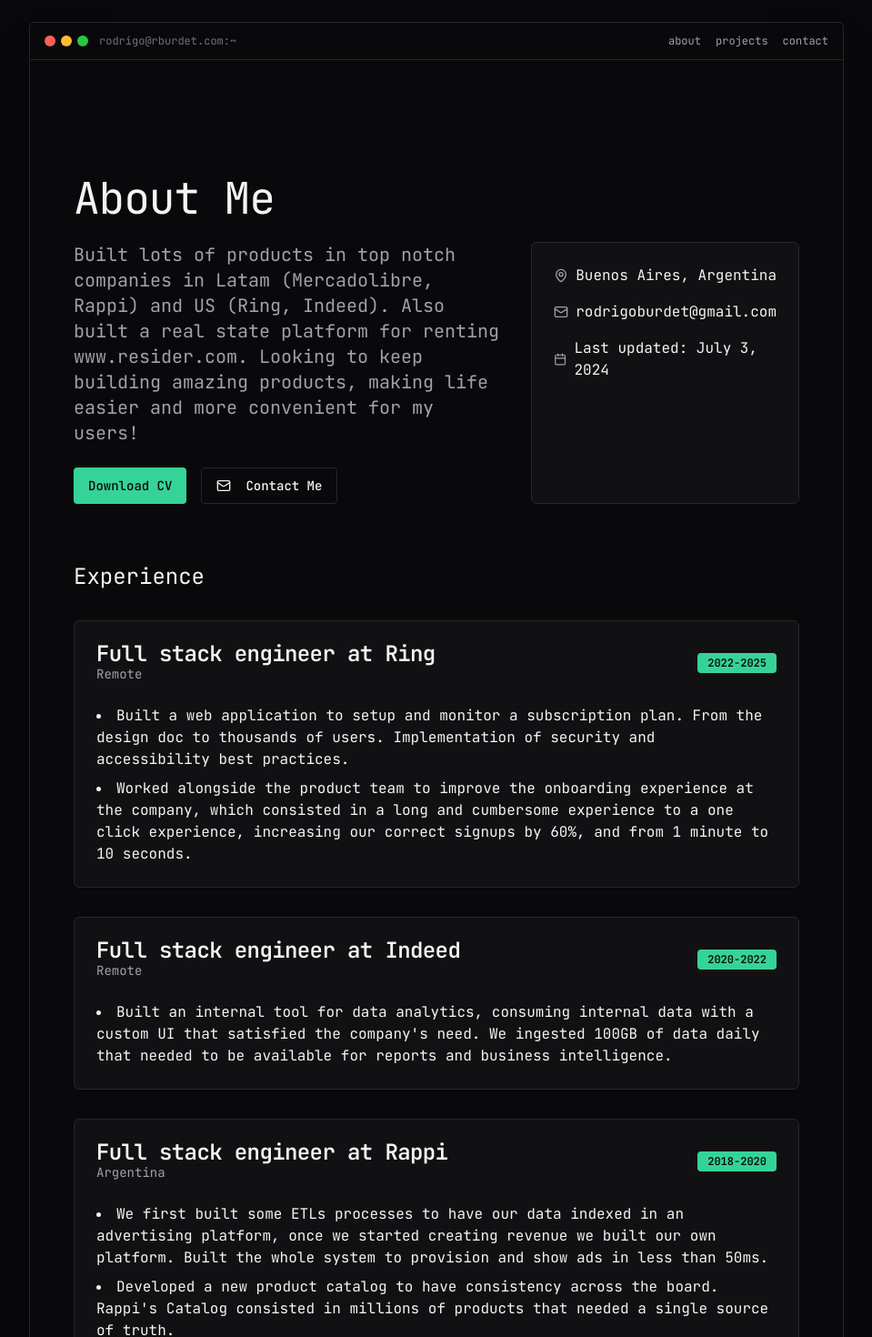
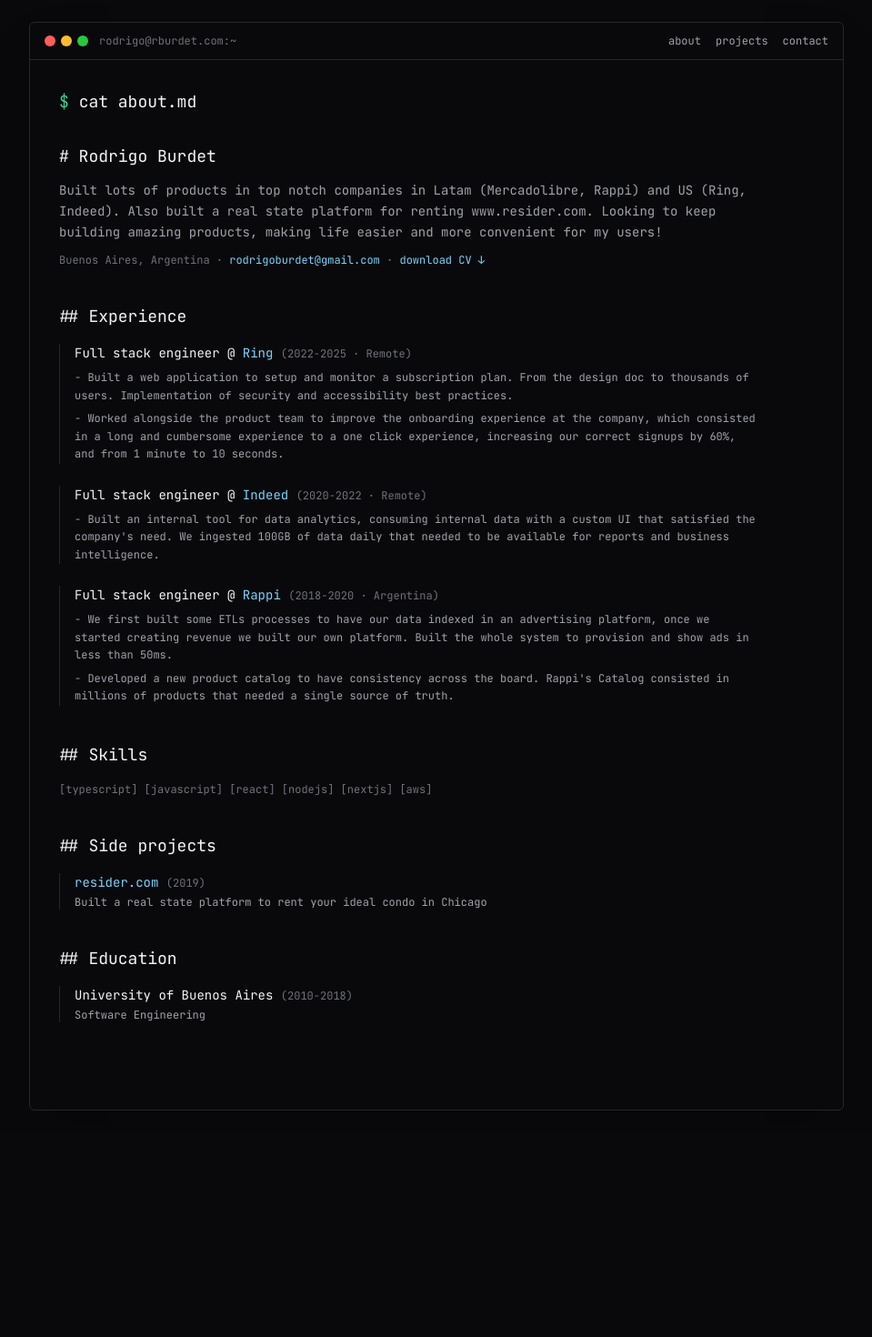
Before and after one commit to rburdet/portfolio, a Next.js app: page /about in a window 1280 px wide. Shown: the top 1470 px of the page at 91% size, without its empty margins (160-1119 px from the left). After the commit the page ends 1245 px from the top, so only its background shows below. Built offline with nearby package versions, Linux system fonts and the light colour scheme.

Commit message:
feat: terminal skin for about, projects and contact pages
Co-Authored-By: Claude Fable 5 <noreply@anthropic.com>

```diff
--- a/app/(terminal)/about/page.tsx
+++ b/app/(terminal)/about/page.tsx
@@ -1,175 +1,120 @@
-import { Button } from "@/components/ui/button"
-import { Card, CardContent, CardDescription, CardHeader, CardTitle } from "@/components/ui/card"
-import { Badge } from "@/components/ui/badge"
-import { Mail, MapPin, Calendar, ExternalLink } from "lucide-react"
+import Prompt from "@/components/terminal/prompt";
+
+const EXPERIENCE = [
+	{
+		role: "Full stack engineer",
+		company: "Ring",
+		period: "2022-2025",
+		location: "Remote",
+		items: [
+			"Built a web application to setup and monitor a subscription plan. From the design doc to thousands of users. Implementation of security and accessibility best practices.",
+			"Worked alongside the product team to improve the onboarding experience at the company, which consisted in a long and cumbersome experience to a one click experience, increasing our correct signups by 60%, and from 1 minute to 10 seconds.",
+		],
+	},
+	{
+		role: "Full stack engineer",
+		company: "Indeed",
+		period: "2020-2022",
+		location: "Remote",
+		items: [
+			"Built an internal tool for data analytics, consuming internal data with a custom UI that satisfied the company's need. We ingested 100GB of data daily that needed to be available for reports and business intelligence.",
+		],
+	},
+	{
+		role: "Full stack engineer",
+		company: "Rappi",
+		period: "2018-2020",
+		location: "Argentina",
+		items: [
+			"We first built some ETLs processes to have our data indexed in an advertising platform, once we started creating revenue we built our own platform. Built the whole system to provision and show ads in less than 50ms.",
+			"Developed a new product catalog to have consistency across the board. Rappi's Catalog consisted in millions of products that needed a single source of truth.",
+		],
+	},
+];
+
+const SKILLS = ["Typescript", "Javascript", "React", "NodeJS", "NextJS", "AWS"];
 
 export default function AboutPage() {
 	return (
-    <main>
-      <div className="container px-4 py-16 md:py-24">
-        <div className="mb-16">
-          <h1 className="mb-6 text-4xl font-mono tracking-tight md:text-5xl">About Me</h1>
-          <div className="grid gap-6 md:grid-cols-[2fr_1fr]">
-            <div className="space-y-6">
-              <p className="text-xl text-muted-foreground">
-                Built lots of products in top notch companies in Latam (Mercadolibre, Rappi) and US (Ring, Indeed). Also
-                built a real state platform for renting www.resider.com. Looking to keep building amazing products,
+		<main className="max-w-3xl">
+			<Prompt command="cat about.md" className="mb-8" />
+
+			<section className="mb-10 text-sm leading-relaxed text-zinc-400">
+				<h2 className="mb-3 text-lg text-zinc-100"># Rodrigo Burdet</h2>
+				<p>
+					Built lots of products in top notch companies in Latam (Mercadolibre,
+					Rappi) and US (Ring, Indeed). Also built a real state platform for
+					renting www.resider.com. Looking to keep building amazing products,
 					making life easier and more convenient for my users!
 				</p>
-              <div className="flex flex-wrap gap-4">
-                <Button asChild>
-                  <a href="/Rodrigo_Burdet_CV.pdf" download>
-                    Download CV
+				<p className="mt-3 text-xs text-zinc-500">
+					Buenos Aires, Argentina ·{" "}
+					<a href="mailto:rodrigoburdet@gmail.com" className="text-term-cyan hover:underline">
+						rodrigoburdet@gmail.com
+					</a>{" "}
+					·{" "}
+					<a href="/Rodrigo_Burdet_CV.pdf" download className="text-term-cyan hover:underline">
+						download CV ↓
 					</a>
-                </Button>
-                <Button variant="outline" asChild>
-                  <a href="mailto:rodrigoburdet@gmail.com">
-                    <Mail className="w-4 h-4 mr-2" />
-                    Contact Me
-                  </a>
-                </Button>
-              </div>
-            </div>
-            <Card>
-              <CardContent className="p-6">
-                <div className="space-y-4">
-                  <div className="flex items-center gap-2">
-                    <MapPin className="w-4 h-4 text-muted-foreground" />
-                    <span>Buenos Aires, Argentina</span>
-                  </div>
-                  <div className="flex items-center gap-2">
-                    <Mail className="w-4 h-4 text-muted-foreground" />
-                    <a href="mailto:rodrigoburdet@gmail.com" className="hover:underline">
-                      rodrigoburdet@gmail.com
-                    </a>
-                  </div>
-                  <div className="flex items-center gap-2">
-                    <Calendar className="w-4 h-4 text-muted-foreground" />
-                    <span>Last updated: July 3, 2024</span>
-                  </div>
-                </div>
-              </CardContent>
-            </Card>
-          </div>
-        </div>
-
-        <section className="mb-16">
-          <h2 className="mb-8 text-2xl font-mono">Experience</h2>
-          <div className="space-y-8">
-            <ExperienceCard
-              title="Full stack engineer"
-              company="Ring"
-              period="2022-2025"
-              location="Remote"
-              responsibilities={[
-                "Built a web application to setup and monitor a subscription plan. From the design doc to thousands of users. Implementation of security and accessibility best practices.",
-                "Worked alongside the product team to improve the onboarding experience at the company, which consisted in a long and cumbersome experience to a one click experience, increasing our correct signups by 60%, and from 1 minute to 10 seconds.",
-              ]}
-            />
-
-            <ExperienceCard
-              title="Full stack engineer"
-              company="Indeed"
-              period="2020-2022"
-              location="Remote"
-              responsibilities={[
-                "Built an internal tool for data analytics, consuming internal data with a custom UI that satisfied the company's need. We ingested 100GB of data daily that needed to be available for reports and business intelligence.",
-              ]}
-            />
-
-            <ExperienceCard
-              title="Full stack engineer"
-              company="Rappi"
-              period="2018-2020"
-              location="Argentina"
-              responsibilities={[
-                "We first built some ETLs processes to have our data indexed in an advertising platform, once we started creating revenue we built our own platform. Built the whole system to provision and show ads in less than 50ms.",
-                "Developed a new product catalog to have consistency across the board. Rappi's Catalog consisted in millions of products that needed a single source of truth.",
-              ]}
-            />
-          </div>
+				</p>
 			</section>
 
-        <section className="mb-16">
-          <h2 className="mb-8 text-2xl font-mono">Skills</h2>
-          <div className="flex flex-wrap gap-2">
-            {["Typescript", "Javascript", "React", "NodeJS", "NextJS", "AWS"].map((skill) => (
-              <Badge key={skill} variant="secondary" className="text-base py-1.5 px-3">
-                {skill}
-              </Badge>
+			<section className="mb-10">
+				<h2 className="mb-4 text-lg text-zinc-100">## Experience</h2>
+				<div className="space-y-6">
+					{EXPERIENCE.map((job) => (
+						<div key={job.company} className="border-l border-term-border pl-4">
+							<p className="text-sm text-zinc-100">
+								{job.role} @ <span className="text-term-cyan">{job.company}</span>{" "}
+								<span className="text-xs text-zinc-500">
+									({job.period} · {job.location})
+								</span>
+							</p>
+							<ul className="mt-2 space-y-1.5 text-xs leading-relaxed text-zinc-400">
+								{job.items.map((item, i) => (
+									<li key={i}>- {item}</li>
+								))}
+							</ul>
+						</div>
 					))}
 				</div>
 			</section>
 
-        <section className="mb-16">
-          <h2 className="mb-8 text-2xl font-mono">Projects</h2>
-          <Card>
-            <CardHeader>
-              <div className="flex items-center justify-between">
-                <CardTitle className="font-mono">resider.com</CardTitle>
-                <Badge>2019</Badge>
-              </div>
-            </CardHeader>
-            <CardContent>
-              <p>Built a real state platform to rent your ideal condo in Chicago</p>
-              <div className="mt-4">
-                <Button variant="outline" size="sm" asChild>
-                  <a href="https://resider.com" target="_blank" rel="noopener noreferrer">
-                    <ExternalLink className="w-4 h-4 mr-2" />
-                    Visit Website
-                  </a>
-                </Button>
-              </div>
-            </CardContent>
-          </Card>
+			<section className="mb-10">
+				<h2 className="mb-4 text-lg text-zinc-100">## Skills</h2>
+				<p className="text-xs text-zinc-500">
+					{SKILLS.map((s) => `[${s.toLowerCase()}]`).join(" ")}
+				</p>
 			</section>
 
-        <section className="mb-16">
-          <h2 className="mb-8 text-2xl font-mono">Education</h2>
-          <Card>
-            <CardHeader>
-              <div className="flex items-center justify-between">
-                <CardTitle className="font-mono">University of Buenos Aires, Argentina</CardTitle>
-                <Badge>2010-2018</Badge>
+			<section className="mb-10">
+				<h2 className="mb-4 text-lg text-zinc-100">## Side projects</h2>
+				<div className="border-l border-term-border pl-4 text-sm">
+					<a
+						href="https://resider.com"
+						target="_blank"
+						rel="noopener noreferrer"
+						className="text-term-cyan hover:underline"
+					>
+						resider.com
+					</a>{" "}
+					<span className="text-xs text-zinc-500">(2019)</span>
+					<p className="mt-1 text-xs text-zinc-400">
+						Built a real state platform to rent your ideal condo in Chicago
+					</p>
 				</div>
-              <CardDescription>Software Engineering</CardDescription>
-            </CardHeader>
-          </Card>
 			</section>
+
+			<section>
+				<h2 className="mb-4 text-lg text-zinc-100">## Education</h2>
+				<div className="border-l border-term-border pl-4 text-sm">
+					<p className="text-zinc-100">
+						University of Buenos Aires{" "}
+						<span className="text-xs text-zinc-500">(2010-2018)</span>
+					</p>
+					<p className="mt-1 text-xs text-zinc-400">Software Engineering</p>
 				</div>
+			</section>
 		</main>
-  )
+	);
 }
-
-interface ExperienceCardProps {
-  title: string
-  company: string
-  period: string
-  location: string
-  responsibilities: string[]
-}
-
-function ExperienceCard({ title, company, period, location, responsibilities }: ExperienceCardProps) {
-  return (
-    <Card>
-      <CardHeader>
-        <div className="flex flex-col gap-2 sm:flex-row sm:items-center sm:justify-between">
-          <div>
-            <CardTitle className="font-mono">
-              {title} at {company}
-            </CardTitle>
-            <CardDescription>{location}</CardDescription>
-          </div>
-          <Badge>{period}</Badge>
-        </div>
-      </CardHeader>
-      <CardContent>
-        <ul className="space-y-2 list-disc list-inside">
-          {responsibilities.map((responsibility, index) => (
-            <li key={index}>{responsibility}</li>
-          ))}
-        </ul>
-      </CardContent>
-    </Card>
-  )
-}
--- a/app/(terminal)/contact/page.tsx
+++ b/app/(terminal)/contact/page.tsx
@@ -1,86 +1,38 @@
-"use client"
+import Prompt from "@/components/terminal/prompt";
 
-import type React from "react"
-
-import { useState } from "react"
-import Link from "next/link"
-import { Button } from "@/components/ui/button"
-import { Input } from "@/components/ui/input"
-import { Textarea } from "@/components/ui/textarea"
-import { Card, CardContent, CardDescription, CardHeader, CardTitle } from "@/components/ui/card"
-import { LinkedinIcon as LinkedIn } from "lucide-react"
+const LINKS = [
+	{ label: "email", value: "rodrigoburdet@gmail.com", href: "mailto:rodrigoburdet@gmail.com" },
+	{ label: "github", value: "github.com/rburdet", href: "https://github.com/rburdet" },
+	{
+		label: "linkedin",
+		value: "linkedin.com/in/rodrigo-burdet-7081616a",
+		href: "https://linkedin.com/in/rodrigo-burdet-7081616a",
+	},
+	{ label: "cv", value: "Rodrigo_Burdet_CV.pdf", href: "/Rodrigo_Burdet_CV.pdf" },
+];
 
 export default function ContactPage() {
-  const [name, setName] = useState("")
-  const [email, setEmail] = useState("")
-  const [message, setMessage] = useState("")
-  const [submitted, setSubmitted] = useState(false)
-
-  const handleSubmit = (e: React.FormEvent) => {
-    e.preventDefault()
-    // Here you would typically send this data to your backend
-    console.log({ name, email, message })
-    setSubmitted(true)
-    // Reset form
-    setName("")
-    setEmail("")
-    setMessage("")
-  }
-
-  return (
-    <div className="container px-4 py-16 md:py-24">
-      <h1 className="text-4xl font-mono tracking-tight md:text-5xl mb-8">Contact Me</h1>
-
-      <div className="grid gap-8 md:grid-cols-2">
-        <Card>
-          <CardHeader>
-            <CardTitle className="font-mono">Send me a message</CardTitle>
-            <CardDescription>I'll get back to you as soon as possible.</CardDescription>
-          </CardHeader>
-          <CardContent>
-            {submitted ? (
-              <p className="text-green-600">Thank you for your message. I'll respond shortly!</p>
-            ) : (
-              <form onSubmit={handleSubmit} className="space-y-4">
-                <div>
-                  <label htmlFor="name" className="block text-sm font-medium text-gray-700">
-                    Name
-                  </label>
-                  <Input id="name" value={name} onChange={(e) => setName(e.target.value)} required />
-                </div>
-                <div>
-                  <label htmlFor="email" className="block text-sm font-medium text-gray-700">
-                    Email
-                  </label>
-                  <Input id="email" type="email" value={email} onChange={(e) => setEmail(e.target.value)} required />
-                </div>
-                <div>
-                  <label htmlFor="message" className="block text-sm font-medium text-gray-700">
-                    Message
-                  </label>
-                  <Textarea id="message" value={message} onChange={(e) => setMessage(e.target.value)} required />
-                </div>
-                <Button type="submit">Send Message</Button>
-              </form>
-            )}
-          </CardContent>
-        </Card>
-
-        <Card>
-          <CardHeader>
-            <CardTitle className="font-mono">Connect with me</CardTitle>
-            <CardDescription>Find me on professional networks.</CardDescription>
-          </CardHeader>
-          <CardContent>
-            <Button variant="outline" className="w-full" asChild>
-              <Link href="https://linkedin.com/in/rodrigo-burdet-7081616a" target="_blank" rel="noopener noreferrer">
-                <LinkedIn className="w-5 h-5 mr-2" />
-                LinkedIn Profile
-              </Link>
-            </Button>
-          </CardContent>
-        </Card>
-      </div>
-    </div>
-  )
+	return (
+		<main className="max-w-3xl">
+			<Prompt command="cat contact" className="mb-8" />
+			<div className="space-y-2 text-sm">
+				{LINKS.map((link) => (
+					<p key={link.label}>
+						<span className="inline-block w-24 text-zinc-500">{link.label}:</span>
+						<a
+							href={link.href}
+							target={link.href.startsWith("http") ? "_blank" : undefined}
+							rel={link.href.startsWith("http") ? "noopener noreferrer" : undefined}
+							className="text-term-cyan hover:underline"
+						>
+							{link.value}
+						</a>
+					</p>
+				))}
+			</div>
+			<p className="mt-8 text-xs text-zinc-600">
+				# fastest response via email — usually within a day
+			</p>
+		</main>
+	);
 }
```
Also changed, not shown: app/(terminal)/projects/page.tsx (+50 -8 lines). Lines whose indentation alone changed are shown as unchanged.
